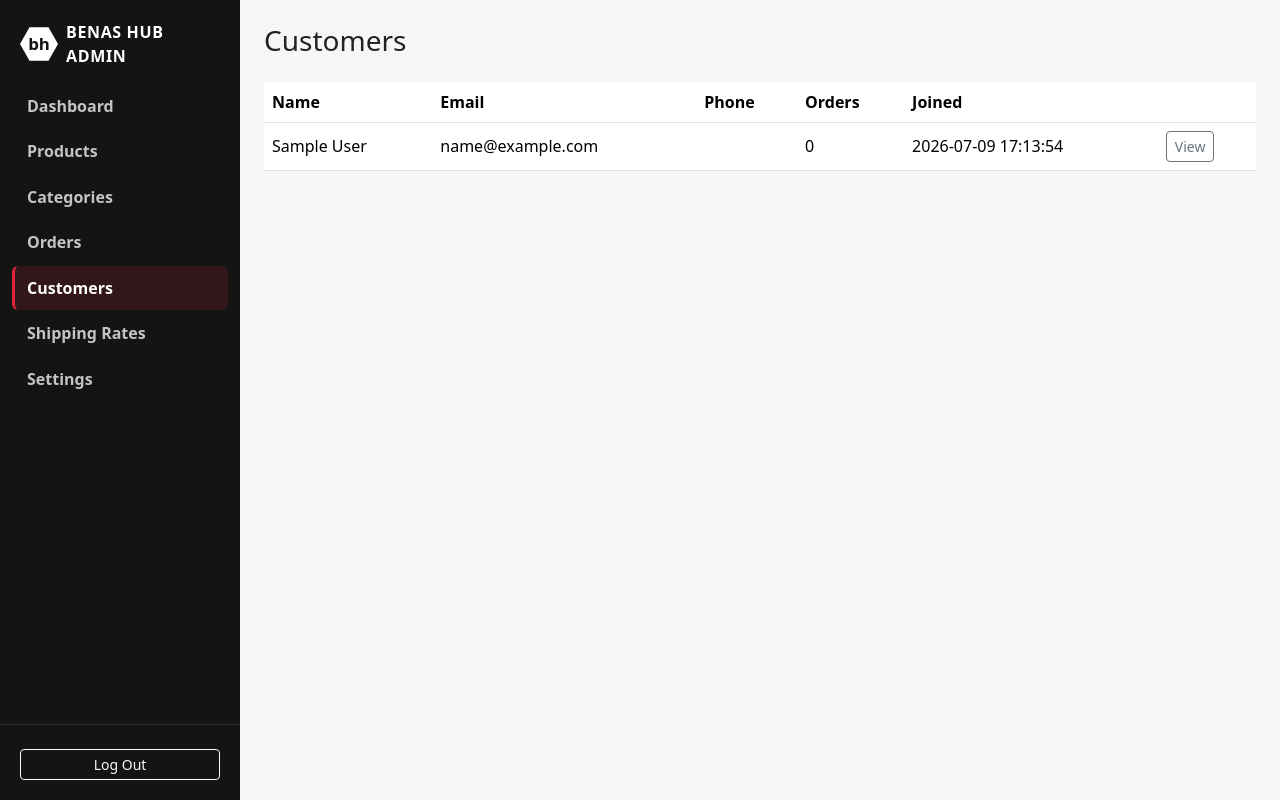
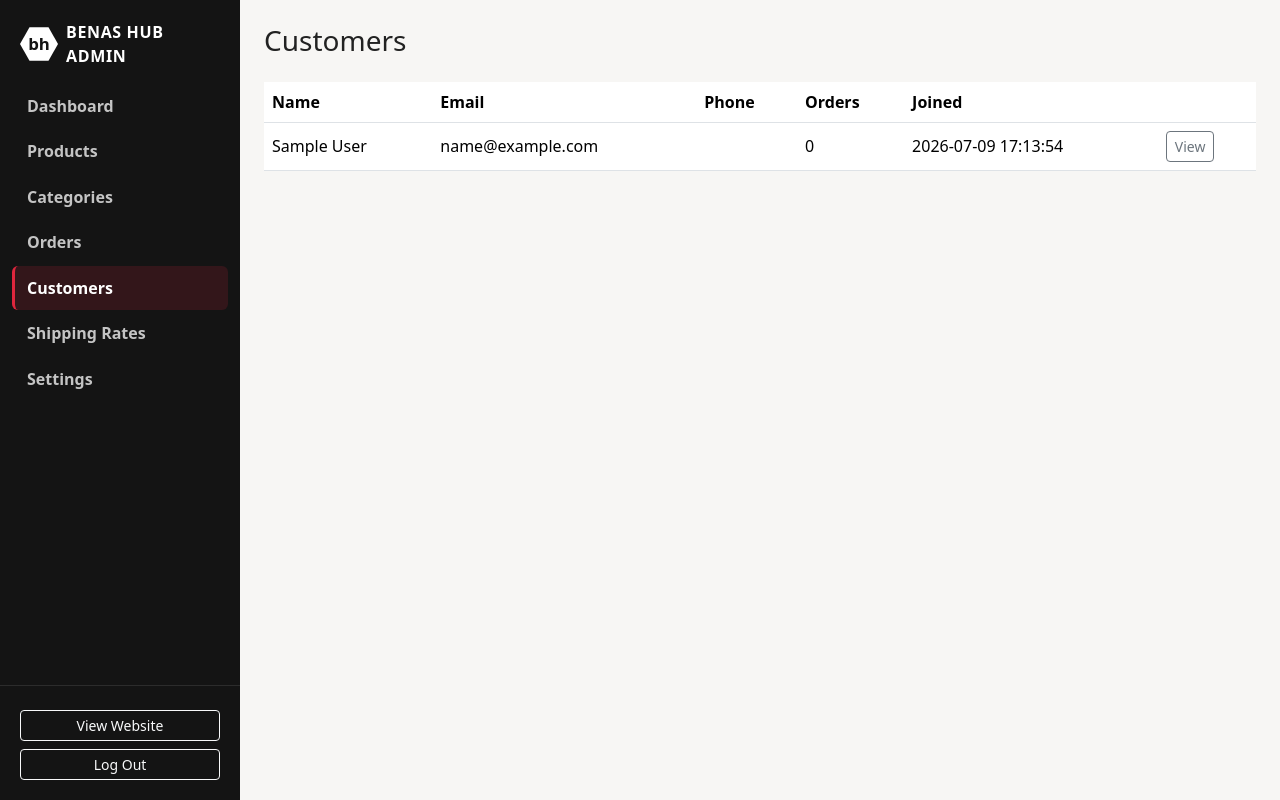
Before and after one commit to CalebPrince/benashub, a Flask app: page /admin/customers in a window 1280 px wide. Run offline with Flask 3, Linux system fonts and the light colour scheme; the visitor is signed in with stand-in values (Sample User, id 1); data comes from the database, SQL or seed files in the repository; data that the repository does not hold is empty; parts of the project's set-up code (start-up, migrations or seed data) failed here and were passed over; some libraries are stand-ins or nearby versions.

Commit message:
Add View Website link to admin sidebar above Log Out
Co-Authored-By: Claude Fable 5 <noreply@anthropic.com>

```diff
--- a/templates/admin/admin_base.html
+++ b/templates/admin/admin_base.html
@@ -25,6 +25,7 @@
       </nav>
       <div class="bh-sidebar-footer">
         <span id="adminUsername" class="text-white-50 small d-block mb-2"></span>
+        <a href="{{ url_for('pages.index') }}" class="btn btn-outline-light btn-sm w-100 mb-2">View Website</a>
         <button id="logoutBtn" class="btn btn-outline-light btn-sm w-100">Log Out</button>
       </div>
     </aside>
```
